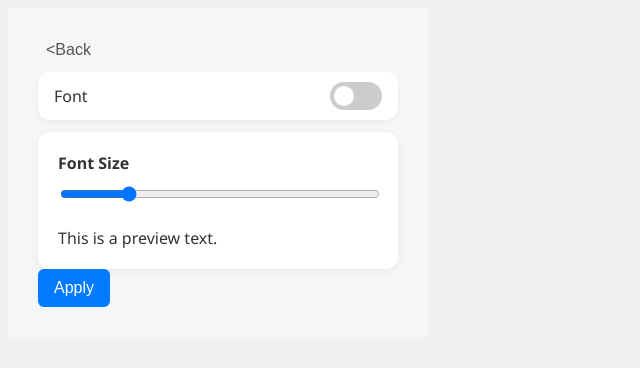
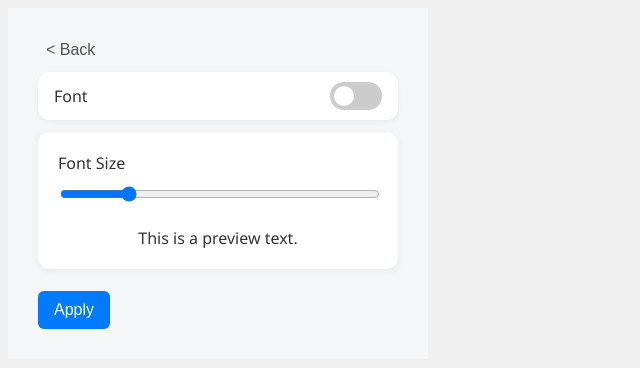
Before and after one commit to Ethan830/EmoryHacks-TeamHecker, a React (Create React App) app: page /#/font in a window 1280 px wide. Shown: the top 368 px of the page, without its empty margins (0-640 px from the left). Built offline with nearby package versions, Linux system fonts and the light colour scheme.

Commit message:
font css

```diff
--- a/src/components/BackButton/index.css
+++ b/src/components/BackButton/index.css
@@ -8,5 +8,6 @@
 }
 
 .back-button:hover {
+  font-weight:600 ;
   text-decoration: black;
 }
--- a/src/components/BackButton/index.js
+++ b/src/components/BackButton/index.js
@@ -7,7 +7,7 @@ const BackButton = () => {
 
   return (
     <button className="back-button" onClick={() => navigate("/")}>
-      &lt;Back
+      &lt; Back
     </button>
   );
 };
--- a/src/components/Switch/index.css
+++ b/src/components/Switch/index.css
@@ -59,7 +59,7 @@
 }
 
 input:checked + .slider {
-  background-color: #24cf60;
+  background-color: #0673f9;
 }
 
 input:checked + .slider:before {
--- a/src/routes/Font/index.css
+++ b/src/routes/Font/index.css
@@ -17,7 +17,7 @@
 
 .font-size-container label {
     font-size: 16px;
-    font-weight: 600;
+    font-weight: 500;
     display: block;
     margin-bottom: 10px;
 }
@@ -27,6 +27,8 @@
 }
 
 .preview-text {
+    display: flex;
+    justify-content: center;
     margin-top: 20px;
     font-size: 16px;
 }
--- a/src/routes/Font/index.js
+++ b/src/routes/Font/index.js
@@ -44,7 +44,7 @@ const Font = () => {
         <div className="preview-text" id="previewText">
           This is a preview text.
         </div>
-      </div>
+      </div><br></br>
       <button className="applyBtn" onClick={handleApply}>
         Apply
       </button>
```
